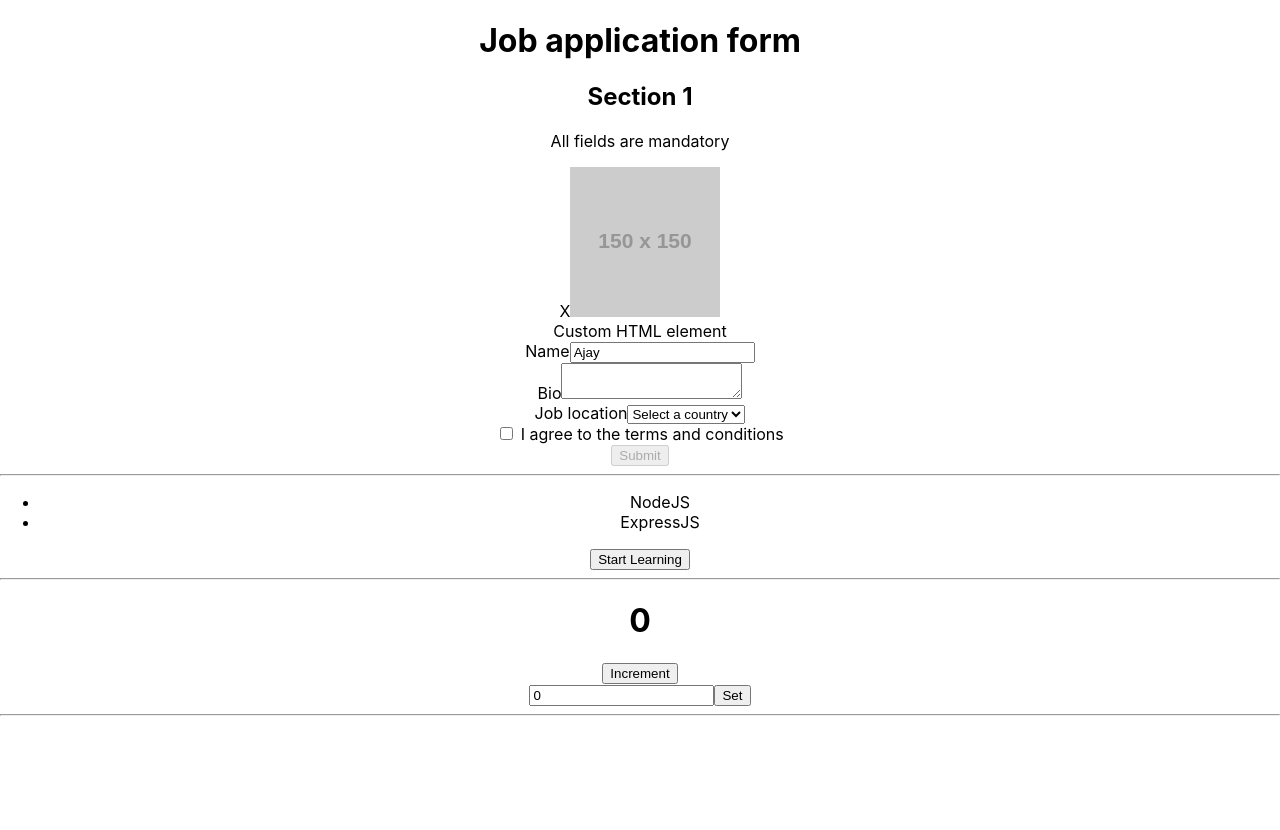
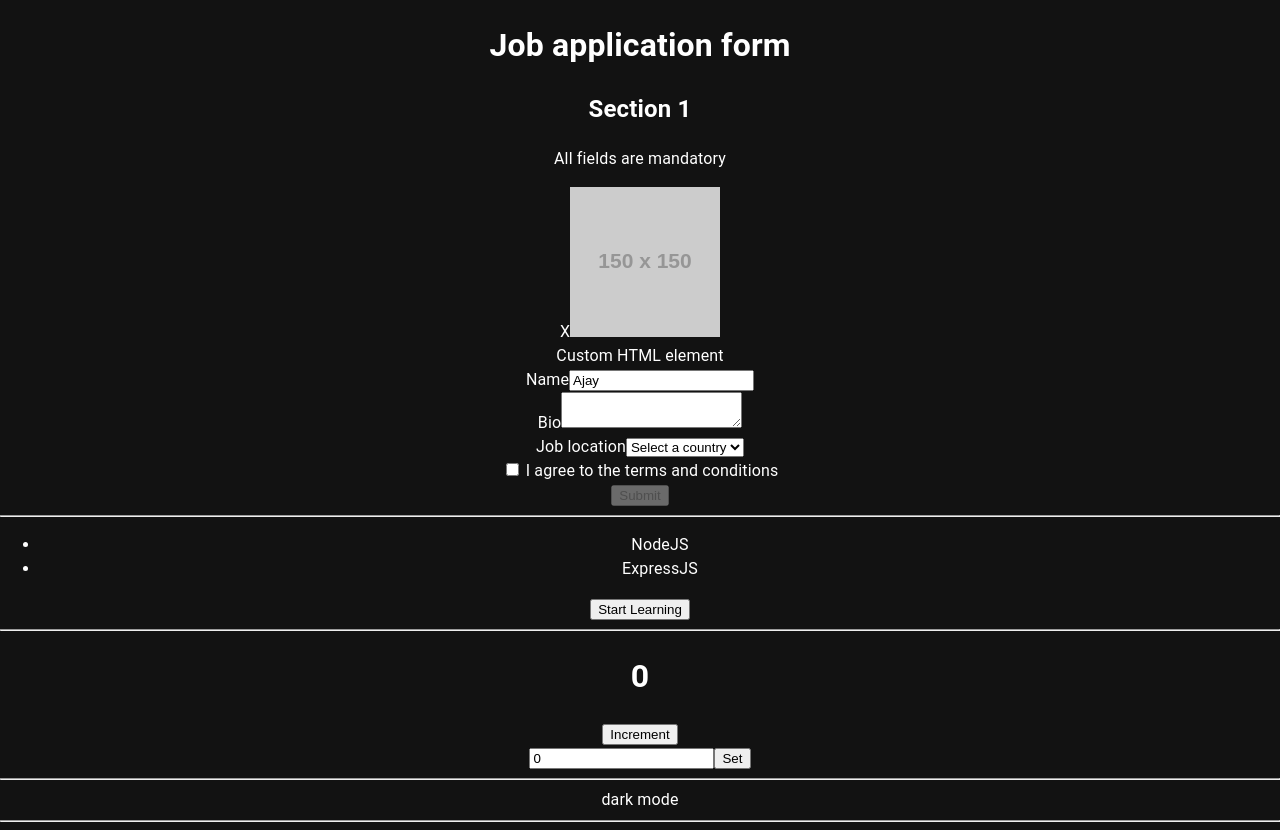
Before and after one commit to ajaydewangan1100/react_component_testing, a React (Create React App) app: page / in a window 1280 px wide. Before the commit the page ends 800 px from the top, so only its background shows below. Built offline with nearby package versions, Linux system fonts and the light colour scheme.

Commit message:
AppProvider wrapper test, (created mui and provider folder)

```diff
--- a/package.json
+++ b/package.json
@@ -3,6 +3,9 @@
   "version": "0.1.0",
   "private": true,
   "dependencies": {
+    "@emotion/react": "^11.11.1",
+    "@emotion/styled": "^11.11.0",
+    "@mui/material": "^5.14.8",
     "@testing-library/jest-dom": "^5.17.0",
     "@testing-library/react": "^13.4.0",
     "@testing-library/user-event": "^13.5.0",
--- a/src/App.tsx
+++ b/src/App.tsx
@@ -4,6 +4,8 @@ import "./App.css";
 import { Application } from "./components/application/Application";
 import { Skills } from "./components/skills/Skills";
 import { Counter } from "./components/counter/Counter";
+import { AppProviders } from "./providers/app-providers";
+import { MuiMode } from "./components/mui/mui-mode";
 
 function App() {
   return (
@@ -17,6 +19,13 @@ function App() {
       {/* User Interactions - video 36 */}
       <Counter />
       <hr />
+      {/* rendering provider - video 38 */}
+      <AppProviders>
+        <div className="App">
+          <MuiMode />
+        </div>
+      </AppProviders>
+      <hr />
     </div>
   );
 }
--- /dev/null
+++ b/src/components/mui/mui-mode.tsx
@@ -0,0 +1,6 @@
+import { useTheme } from "@mui/material";
+import { Typography } from "@mui/material";
+export const MuiMode = () => {
+  const theme = useTheme();
+  return <Typography component="h1">{`${theme.palette.mode} mode`}</Typography>;
+};
--- /dev/null
+++ b/src/providers/app-providers.tsx
@@ -0,0 +1,18 @@
+import { ThemeProvider } from "@emotion/react";
+import { createTheme } from "@mui/material";
+import CssBaseline from "@mui/material/CssBaseline";
+
+const theme = createTheme({
+  palette: {
+    mode: "dark",
+  },
+});
+
+export const AppProviders = ({ children }: { children: React.ReactNode }) => {
+  return (
+    <ThemeProvider theme={theme}>
+      <CssBaseline />
+      {children}
+    </ThemeProvider>
+  );
+};
```
Also changed, not shown: 2 other files (tests, documents, lock files or other folders).
